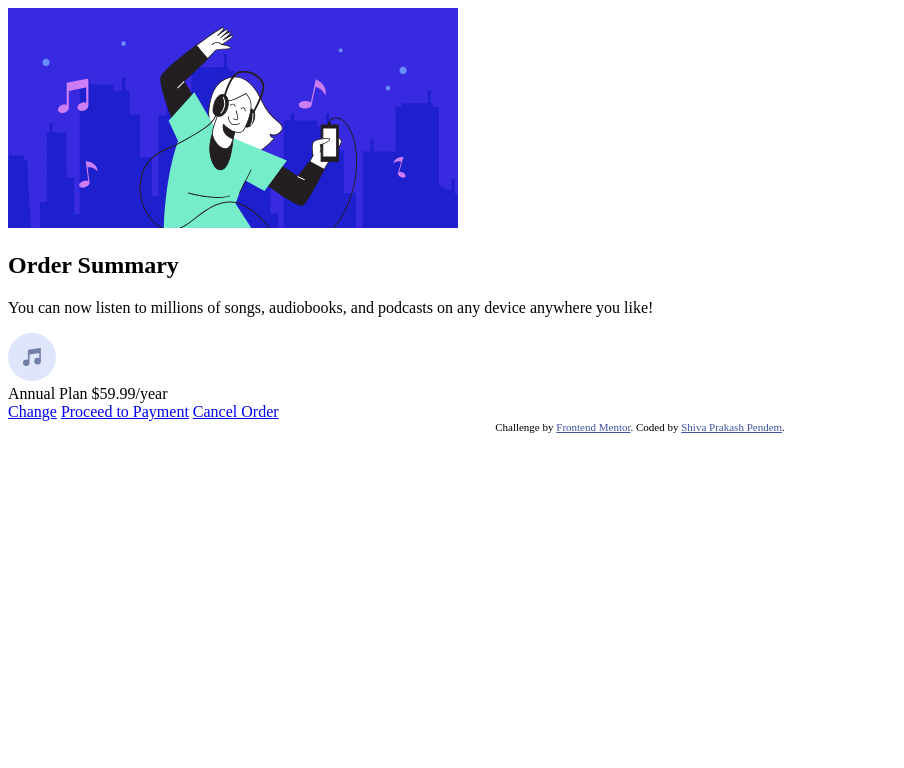
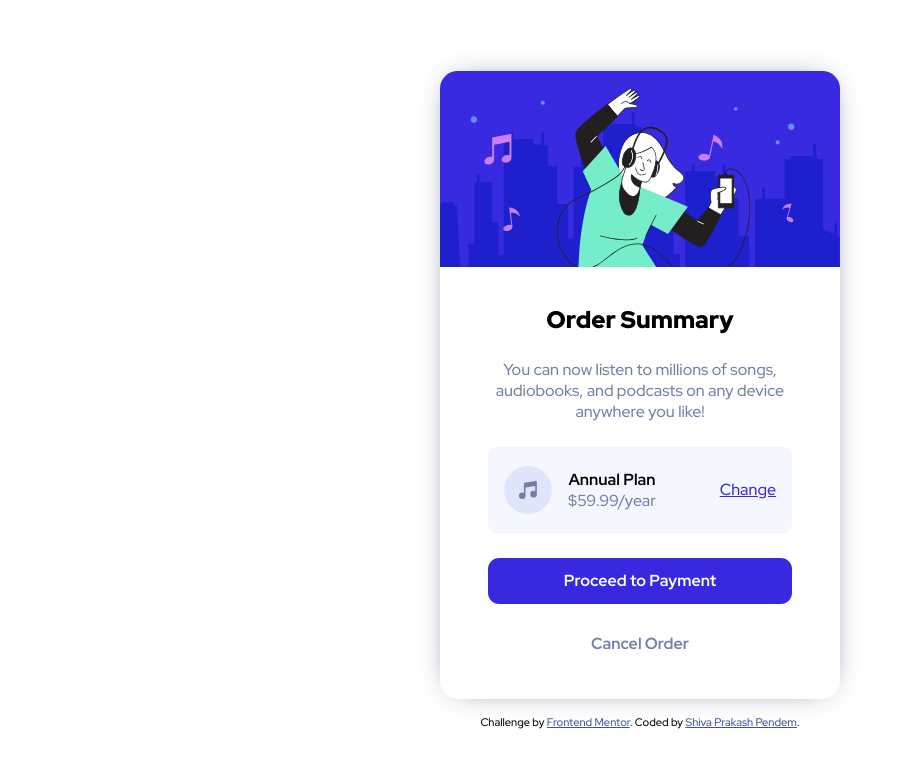
Before and after one commit to shivaprakash-sudo/order-summary-component, a plain HTML site: page index.html in a window 1280 px wide. Shown: the whole page, without its empty margins (0-904 px from the left). Drawn offline with Linux system fonts and the light colour scheme.

Commit message:
finish coding

```diff
--- a/index.html
+++ b/index.html
@@ -7,40 +7,39 @@
   <!-- displays site properly based on user's device -->
 
   <link rel="icon" type="image/png" sizes="32x32" href="./images/favicon-32x32.png">
+  <link rel="stylesheet" href="./styles/scss/styles.css">
 
   <title>Frontend Mentor | Order summary card</title>
-
-  <!-- Feel free to remove these styles or customise in your own stylesheet 👍 -->
-  <style>
-    .attribution {
-      font-size: 11px;
-      text-align: center;
-    }
-
-    .attribution a {
-      color: hsl(228, 45%, 44%);
-    }
-  </style>
 </head>
 
 <body>
 
-  <main>
-    <article>
-      <div><img src="./images/illustration-hero.svg" alt="Illustration"></div>
-      <h2>Order Summary</h2>
-      <p>
-        You can now listen to millions of songs, audiobooks, and podcasts on any
-        device anywhere you like!
-      </p>
-      <img src="./images/icon-music.svg" alt="Music Icon">
-      <div>
-        Annual Plan
-        $59.99/year
+  <main class="container flex col items-center justify-center">
+    <article class="card text-center rounded-lg">
+      <div class="card__img">
+        <img src="./images/illustration-hero.svg" alt="Illustration">
       </div>
-      <a class="link" href="#">Change</a>
-      <a class="btn primary" href="#">Proceed to Payment</a>
-      <a class="btn secondary" href="#">Cancel Order</a>
+      <div class="card__content">
+        <h2 class="font-heading">Order Summary</h2>
+        <p class="text-light">
+          You can now listen to millions of songs, audiobooks, and podcasts on any
+          device anywhere you like!
+        </p>
+        <div class="card__cost-plan flex justify-between items-center rounded-md">
+          <div class="flex items-center gap-1">
+            <img class="icon" src="./images/icon-music.svg" alt="Music Icon">
+            <div class="flex col">
+              <p class="font-bold">Annual Plan</p>
+              <p class="text-light">$59.99/year</p>
+            </div>
+          </div>
+          <a class="link" href="#">Change</a>
+        </div>
+        <div class="btns">
+          <button class="btn primary text-center font-bold rounded-md">Proceed to Payment</button>
+          <button class="btn secondary text-center text-light font-bold">Cancel Order</button>
+        </div>
+      </div>
     </article>
     <div class="attribution">
       Challenge by <a href="https://www.frontendmentor.io?ref=challenge" target="_blank">Frontend Mentor</a>.
--- /dev/null
+++ b/styles/scss/base/_base.scss
@@ -0,0 +1,47 @@
+// google font
+@import url("https://fonts.googleapis.com/css2?family=Red+Hat+Display:wght@500;700;900&display=swap");
+
+// VARIABLES
+// primary colours
+$clr-primary: hsl(245, 75%, 52%);
+$clr-secondary: hsl(225, 100%, 94%);
+
+$clr-primary-hover: hsl(245, 75%, 60%);
+
+// neutral colours
+$clr-neutral-hover-100: hsl(225, 100%, 98%);
+$clr-neutral-hover-200: hsl(224, 23%, 55%);
+$clr-neutral-hover-300: hsl(223, 47%, 23%);
+
+// typography
+$fs-base: 1rem;
+$fs-heading: 1.5rem;
+$ff-primary: "Red Hat Display", sans-serif;
+$fw-500: 500;
+$fw-700: 700;
+$fw-900: 900;
+
+*,
+::before,
+*::after {
+  box-sizing: border-box;
+  margin: 0;
+  padding: 0;
+}
+
+img {
+  max-width: 100%;
+}
+
+button {
+  font: inherit;
+}
+
+body {
+  font-family: $ff-primary;
+
+  .container {
+    // background: top left no-repeat url(./images/pattern-background-mobile.svg);
+    min-height: 100vh;
+  }
+}
--- /dev/null
+++ b/styles/scss/components/_card.scss
@@ -0,0 +1,34 @@
+@use "../base/base" as *;
+
+.card {
+  width: min(90%, 25rem);
+  margin: 0 auto;
+  box-shadow: 0 0 2rem -1rem $clr-neutral-hover-300;
+  overflow: hidden;
+  &__content {
+    display: grid;
+    gap: 1.5rem;
+    padding: 1.5rem;
+  }
+
+  &__cost-plan {
+    padding: 1.25rem 1rem;
+    background: $clr-neutral-hover-100;
+  }
+}
+
+// ATTRIBUTION
+.attribution {
+  margin-top: 1rem;
+  font-size: calc($fs-base/1.45);
+  text-align: center;
+  a {
+    color: hsl(228, 45%, 44%);
+  }
+}
+
+@media (min-width: 600px) {
+  .card__content {
+    padding: 2rem 3rem;
+  }
+}
--- /dev/null
+++ b/styles/scss/styles.scss
@@ -0,0 +1,3 @@
+@use "base/base";
+@use "utilities/utilities";
+@use "components/card";
--- /dev/null
+++ b/styles/scss/utilities/_utilities.scss
@@ -0,0 +1,95 @@
+@use "../base/base" as *;
+
+.text-center {
+  text-align: center;
+}
+
+.font-heading {
+  font-size: $fs-heading;
+  font-weight: $fw-900;
+}
+
+.font-bold {
+  font-weight: $fw-700;
+}
+
+.text-light {
+  color: $clr-neutral-hover-200;
+}
+
+.flex {
+  display: flex;
+}
+
+.gap-1 {
+  gap: 1rem;
+}
+
+.justify-center {
+  justify-content: center;
+}
+
+.justify-between {
+  justify-content: space-between;
+}
+
+.items-center {
+  align-items: center;
+}
+
+.col {
+  flex-direction: column;
+}
+
+.btn {
+  width: 100%;
+  display: block;
+  border: none;
+  cursor: pointer;
+  padding: 0.8rem;
+  background: none;
+}
+
+.primary {
+  margin-bottom: 1rem;
+  background: $clr-primary;
+  color: hsl(255, 100%, 100%);
+  border-radius: 0.5rem;
+  -webkit-border-radius: 0.5rem;
+  -moz-border-radius: 0.5rem;
+  -ms-border-radius: 0.5rem;
+  -o-border-radius: 0.5rem;
+
+  &:hover {
+    background: $clr-primary-hover;
+  }
+}
+
+.secondary:hover {
+  color: $clr-neutral-hover-300;
+}
+
+.link {
+  text-decoration: underline;
+  color: $clr-primary;
+
+  &:hover {
+    color: $clr-primary-hover;
+  }
+}
+
+.rounded-md {
+  border-radius: 0.7rem;
+  -webkit-border-radius: 0.7rem;
+  -moz-border-radius: 0.7rem;
+  -ms-border-radius: 0.7rem;
+  -o-border-radius: 0.7rem;
+}
+
+.rounded-lg {
+  border-radius: 1.1rem;
+  -webkit-border-radius: 1.1rem;
+  -moz-border-radius: 1.1rem;
+  -ms-border-radius: 1.1rem;
+  -o-border-radius: 1.1rem;
+}
```
Also changed, not shown: styles/scss/styles.css (added), 1 other file.
